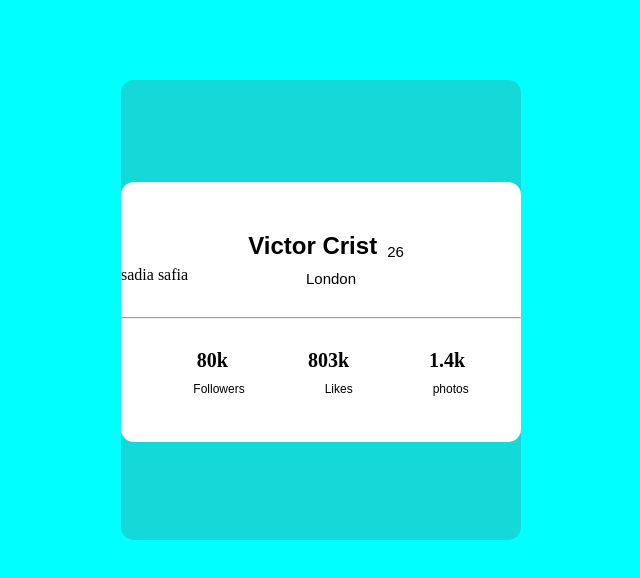
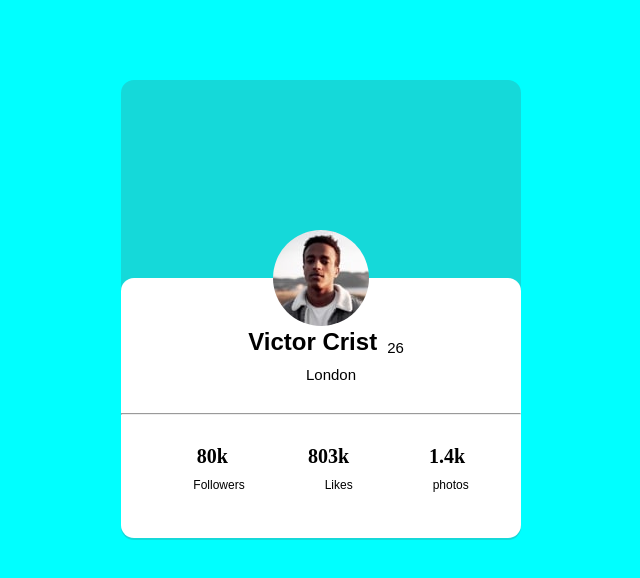
Before and after one commit to Munibahmad-khan/profile-card, a plain HTML site: page index.html in a window 1280 px wide. Shown: the whole page, without its empty margins (319-959 px from the left). Drawn offline with Linux system fonts and the light colour scheme.

Commit message:
Update index.html

```diff
--- a/index.html
+++ b/index.html
@@ -10,7 +10,7 @@
     <div class="container">
       <div class="main">
         <div class="imgcen">
-          <img src="images/image-victor.jpg" alt="" />
+          <img src="/image-victor.jpg" alt="" />
         </div>
         <div class="color">
           <div class="title">
@@ -24,7 +24,7 @@
           <div class="likes">
             <p class="likese">Followers</p> <p class="likese">Likes</p> <p class="likese">photos</p>
           </div>
-          <div>sadia safia</div>
+
         </div>
       </div>
     </div>
```
